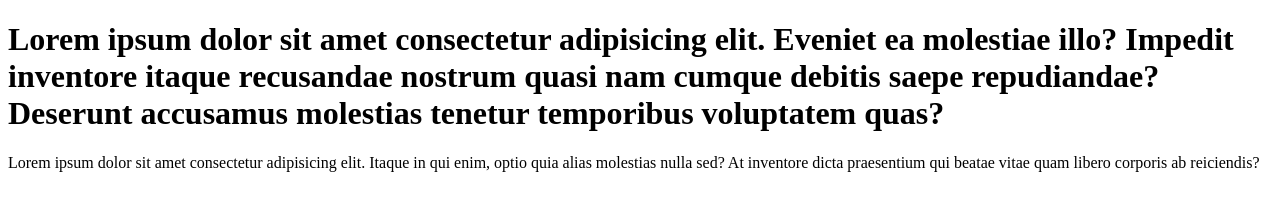
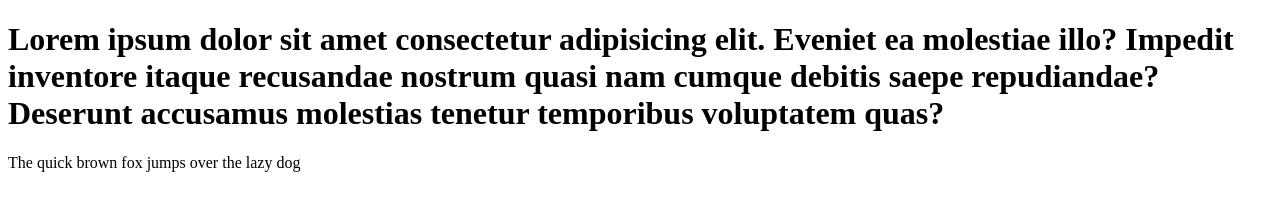
Before and after one commit to Ivyna632/serious-guacamole, a plain HTML site: page index.html in a window 1280 px wide. Drawn offline with Linux system fonts and the light colour scheme.

Commit message:
correção

```diff
--- a/index.html
+++ b/index.html
@@ -7,6 +7,7 @@
 </head>
 <body>
     <h1>Lorem ipsum dolor sit amet consectetur adipisicing elit. Eveniet ea molestiae illo? Impedit inventore itaque recusandae nostrum quasi nam cumque debitis saepe repudiandae? Deserunt accusamus molestias tenetur temporibus voluptatem quas?</h1>
-    <p>Lorem ipsum dolor sit amet consectetur adipisicing elit. Itaque in qui enim, optio quia alias molestias nulla sed? At inventore dicta praesentium qui beatae vitae quam libero corporis ab reiciendis?</p>
+
+    <p>The quick brown fox jumps over the lazy dog</p>
 </body>
 </html>
```
